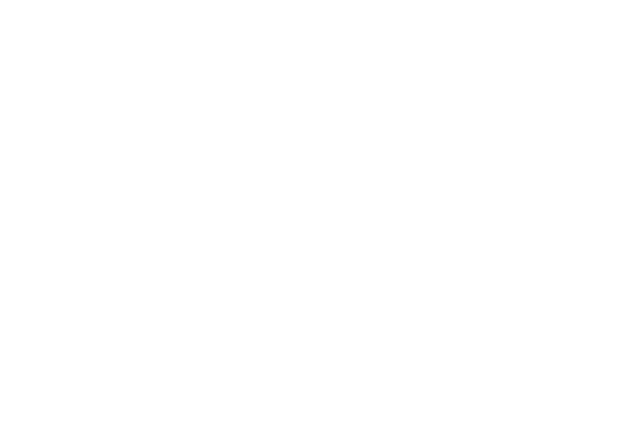
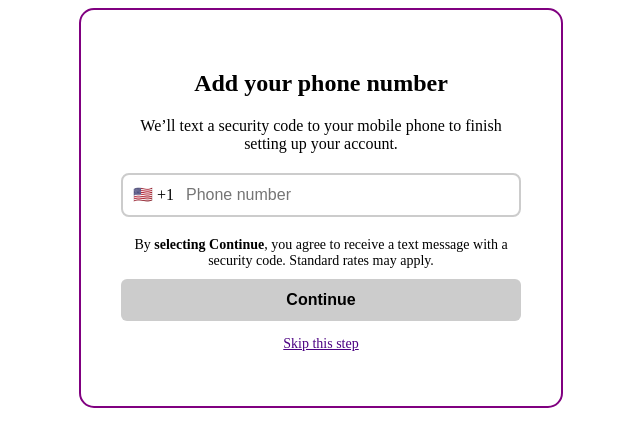
Before and after one commit to luiszep/restaurant-ordering-system, a React (Vite) app in the folder frontend/: page /admin/add-phone-number in a window 1280 px wide. Before the commit this address had no page. Shown: the top 446 px of the page, without its empty margins (319-959 px from the left). Built offline with nearby package versions, Linux system fonts and the light colour scheme.

Commit message:
Initial working model: added admin registration flow, auth pages, and home landing page

```diff
--- a/frontend/src/App.jsx
+++ b/frontend/src/App.jsx
@@ -7,6 +7,14 @@ import Home from './pages/Home';
 import UserAgreementPage from './pages/admin/UserAgreementPage';
 import PrivacyNoticePage from './pages/admin/PrivacyNoticePage';
 import VerifyEmailPage from './pages/admin/VerifyEmailPage';
+import AddPhoneNumberPage from './pages/admin/AddPhoneNumberPage';
+import VerifyPhonePage from './pages/admin/VerifyPhonePage';
+import AdminDashboardPage from './pages/admin/AdminDashboardPage';
+import AdminMenuPage from './pages/admin/AdminMenuPage';
+import AdminTablesPage from './pages/admin/AdminTablesPage';
+import AdminPaymentsPage from './pages/admin/AdminPaymentsPage';
+import AdminOrdersPage from './pages/admin/AdminOrdersPage';
+import AdminStaffPage from './pages/admin/AdminStaffPage';
 
 function App() {
   return (
@@ -20,6 +28,14 @@ function App() {
         <Route path="/admin/user-agreement" element={<UserAgreementPage />} />
         <Route path="/admin/privacy-notice" element={<PrivacyNoticePage />} />
         <Route path="/admin/verify-email" element={<VerifyEmailPage />} />
+        <Route path="/admin/add-phone-number" element={<AddPhoneNumberPage />} />
+        <Route path="/admin/verify-phone" element={<VerifyPhonePage />} />
+        <Route path="/admin/dashboard" element={<AdminDashboardPage />} />
+        <Route path="/admin/menu" element={<AdminMenuPage />} />
+        <Route path="/admin/tables" element={<AdminTablesPage />} />
+        <Route path="/admin/payments" element={<AdminPaymentsPage />} />
+        <Route path="/admin/orders" element={<AdminOrdersPage />} />
+        <Route path="/admin/staff" element={<AdminStaffPage />} />
       </Routes>
     </Router>
   );
--- /dev/null
+++ b/frontend/src/pages/admin/AddPhoneNumberPage.jsx
@@ -0,0 +1,118 @@
+import React, { useState, useEffect } from 'react';
+import { useNavigate } from 'react-router-dom';
+
+const AddPhoneNumberPage = () => {
+  const [phone, setPhone] = useState('');
+  const [isValid, setIsValid] = useState(false);
+  const navigate = useNavigate();
+
+  // Format phone number as (123) 456-7890
+  const formatPhone = (digits) => {
+    const cleaned = digits.slice(0, 10); // Max 10 digits
+    const match = cleaned.match(/^(\d{3})(\d{3})(\d{4})$/);
+    return match ? `(${match[1]}) ${match[2]}-${match[3]}` : cleaned;
+  };
+
+  const handleInputChange = (e) => {
+    const digits = e.target.value.replace(/\D/g, '').slice(0, 10); // Only allow 10 digits max
+    setPhone(digits);
+    setIsValid(digits.length === 10);
+  };
+
+  const handleSubmit = (e) => {
+    e.preventDefault();
+    if (!isValid) return;
+
+    localStorage.setItem("userPhone", phone); // Save to localStorage
+    console.log("Phone number submitted:", phone);
+    navigate('/admin/verify-phone');
+  };
+
+  const handleSkip = () => {
+    navigate('/admin/login');
+  };
+
+  return (
+    <div style={{
+      textAlign: 'center', maxWidth: '400px', margin: 'auto', padding: '40px',
+      border: '2px solid purple', borderRadius: '15px'
+    }}>
+      <h2>Add your phone number</h2>
+      <p>We’ll text a security code to your mobile phone to finish setting up your account.</p>
+
+      <form onSubmit={handleSubmit} style={{ marginTop: '20px' }}>
+        <div style={{
+          display: 'flex',
+          alignItems: 'center',
+          border: `2px solid ${isValid ? 'green' : '#ccc'}`,
+          borderRadius: '8px',
+          padding: '10px',
+          marginBottom: '5px'
+        }}>
+          <span style={{ marginRight: '10px' }}>🇺🇸 +1</span>
+          <input
+            type="tel"
+            placeholder="Phone number"
+            value={formatPhone(phone)}
+            onChange={handleInputChange}
+            style={{
+              flex: 1,
+              border: 'none',
+              outline: 'none',
+              fontSize: '16px',
+              color: 'black'
+            }}
+          />
+        </div>
+
+        {isValid ? (
+          <p style={{ color: 'green', textAlign: 'left', fontSize: '14px', margin: '5px 0 10px 2px' }}>
+            ✓ Valid mobile number
+          </p>
+        ) : phone.length > 0 ? (
+          <p style={{ color: 'red', textAlign: 'left', fontSize: '14px', margin: '5px 0 10px 2px' }}>
+            Please enter a valid 10-digit mobile number.
+          </p>
+        ) : null}
+
+        <p style={{ fontSize: '14px', marginTop: '20px', marginBottom: '10px' }}>
+          By <b>selecting Continue</b>, you agree to receive a text message with a security code. Standard rates may apply.
+        </p>
+
+        <button
+          type="submit"
+          disabled={!isValid}
+          style={{
+            width: '100%',
+            padding: '12px',
+            background: isValid ? '#FFD700' : '#ccc',
+            color: 'black',
+            border: 'none',
+            fontWeight: 'bold',
+            fontSize: '16px',
+            borderRadius: '6px',
+            cursor: isValid ? 'pointer' : 'not-allowed'
+          }}
+        >
+          Continue
+        </button>
+
+        {/* Skip Option */}
+        <p
+          onClick={handleSkip}
+          style={{
+            marginTop: '15px',
+            textDecoration: 'underline',
+            color: '#4b0082',
+            cursor: 'pointer',
+            fontSize: '14px'
+          }}
+        >
+          Skip this step
+        </p>
+      </form>
+    </div>
+  );
+};
+
+export default AddPhoneNumberPage;
--- /dev/null
+++ b/frontend/src/pages/admin/AdminDashboardPage.jsx
@@ -0,0 +1,41 @@
+import React from 'react';
+import { useNavigate } from 'react-router-dom';
+
+const AdminDashboardPage = () => {
+  const navigate = useNavigate();
+
+  return (
+    <div style={{
+      padding: '50px',
+      maxWidth: '800px',
+      margin: 'auto',
+      textAlign: 'center',
+      border: '2px solid #4b0082',
+      borderRadius: '10px',
+    }}>
+      <h1>👑 Admin Dashboard</h1>
+      <p>Welcome, admin! Choose a section:</p>
+
+      <div style={{ display: 'flex', flexDirection: 'column', gap: '15px', marginTop: '30px' }}>
+        <button onClick={() => navigate('/admin/menu')} style={buttonStyle}>📋 Manage Menus</button>
+        <button onClick={() => navigate('/admin/tables')} style={buttonStyle}>🪑 Configure Table Layout</button>
+        <button onClick={() => navigate('/admin/payments')} style={buttonStyle}>💳 Payment Settings</button>
+        <button onClick={() => navigate('/admin/orders')} style={buttonStyle}>📦 View Orders</button>
+        <button onClick={() => navigate('/admin/staff')} style={buttonStyle}>👥 Manage Staff</button>
+      </div>
+    </div>
+  );
+};
+
+const buttonStyle = {
+  padding: '12px 20px',
+  fontSize: '16px',
+  fontWeight: 'bold',
+  backgroundColor: '#FFD700',
+  border: '2px solid #4b0082',
+  borderRadius: '8px',
+  cursor: 'pointer',
+  color: '#000',
+};
+
+export default AdminDashboardPage;
--- /dev/null
+++ b/frontend/src/pages/admin/AdminMenuPage.jsx
@@ -0,0 +1,16 @@
+import React from 'react';
+
+const AdminMenuPage = () => {
+  return (
+    <div style={{
+      padding: '50px', maxWidth: '600px', margin: 'auto',
+      border: '2px solid #4b0082', borderRadius: '10px',
+      textAlign: 'center'
+    }}>
+      <h2>📋 Manage Menus</h2>
+      <p>This is the menu management page. You’ll configure items, prices, and categories here.</p>
+    </div>
+  );
+};
+
+export default AdminMenuPage;
--- /dev/null
+++ b/frontend/src/pages/admin/AdminOrdersPage.jsx
@@ -0,0 +1,9 @@
+import React from 'react';
+
+const AdminOrdersPage = () => {
+    return (
+      <div>Orders</div>
+    );
+  };
+
+export default AdminOrdersPage;
--- /dev/null
+++ b/frontend/src/pages/admin/AdminPaymentsPage.jsx
@@ -0,0 +1,9 @@
+import React from 'react';
+
+const AdminPaymentsPage = () => {
+    return (
+      <div>AdminPaymentsPage</div>
+    );
+  };
+
+export default AdminPaymentsPage;
--- /dev/null
+++ b/frontend/src/pages/admin/AdminStaffPage.jsx
@@ -0,0 +1,9 @@
+import React from 'react';
+
+const AdminStaffPage = () => {
+    return (
+      <div>AdminStaffPage</div>
+    );
+  };
+
+export default AdminStaffPage;
--- /dev/null
+++ b/frontend/src/pages/admin/AdminTablesPage.jsx
@@ -0,0 +1,9 @@
+import React from 'react';
+
+const AdminTablesPage = () => {
+    return (
+      <div>AdminTablesPage</div>
+    );
+  };
+
+export default AdminTablesPage;
--- a/frontend/src/pages/admin/VerifyEmailPage.jsx
+++ b/frontend/src/pages/admin/VerifyEmailPage.jsx
@@ -57,7 +57,7 @@ const VerifyEmailPage = () => {
             setFailedAttempts(0);
             setTotalAttempts(0);
             console.log("Verification successful!");
-            navigate('/add-phone-number'); // Redirect to Seller Hub after successful verification
+            navigate('/admin/add-phone-number'); // Redirect to Seller Hub after successful verification
             return;
         }
 
--- /dev/null
+++ b/frontend/src/pages/admin/VerifyPhonePage.jsx
@@ -0,0 +1,18 @@
+import React from 'react';
+
+const VerifyPhonePage = () => {
+  const phone = localStorage.getItem("userPhone");
+
+  return (
+    <div style={{
+      textAlign: 'center', padding: '50px', maxWidth: '400px',
+      margin: 'auto', border: '2px solid #4b0082', borderRadius: '10px'
+    }}>
+      <h2>Verify your phone number</h2>
+      <p>We sent a verification code to <b>{phone}</b>.</p>
+      <p>(This is just a placeholder page for now.)</p>
+    </div>
+  );
+};
+
+export default VerifyPhonePage;
```
Also changed, not shown: frontend/src/pages/Home.jsx (+58 -6 lines).
